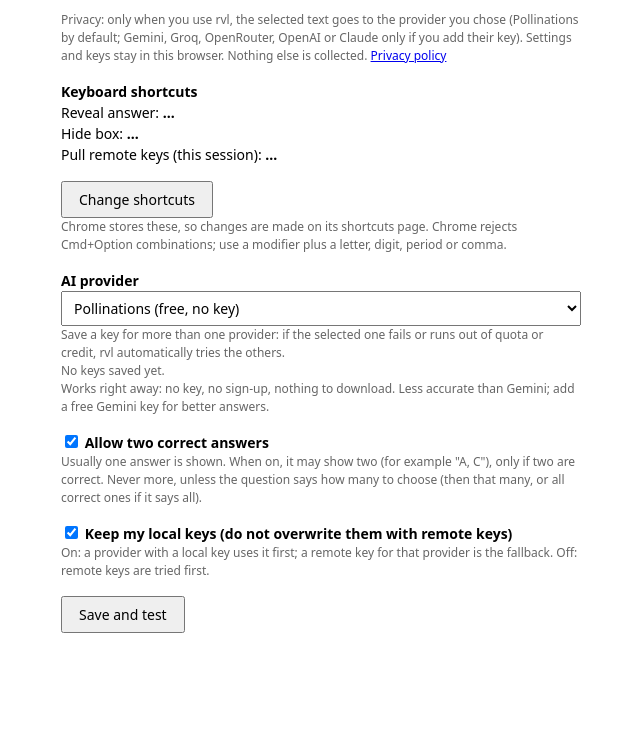
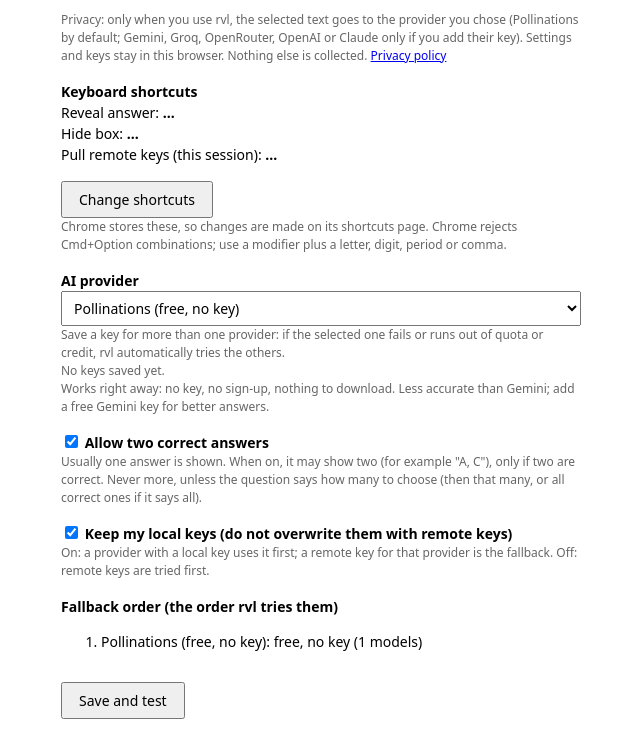
Before and after one commit to amitlas/rvl, a website with bundled scripts: page options/options.html in a window 1280 px wide. Shown: the part 117-868 px from the top of the page, without its empty margins (319-959 px from the left). Before the commit the page ends 800 px from the top, so only its background shows below. Built offline with nearby package versions, Linux system fonts and the light colour scheme; some packages are replaced by stand-ins of ours; no server answers.

Commit message:
feat(options): show the live fallback order
Co-Authored-By: Claude Haiku 5.5 <noreply@anthropic.com>

```diff
--- a/options/options.html
+++ b/options/options.html
@@ -55,6 +55,9 @@
   <label><input id="keepLocal" type="checkbox" style="width:auto"> Keep my local keys (do not overwrite them with remote keys)</label>
   <div class="hint">On: a provider with a local key uses it first; a remote key for that provider is the fallback. Off: remote keys are tried first.</div>
 
+  <label>Fallback order (the order rvl tries them)</label>
+  <ol id="fallbackOrder"></ol>
+
   <button id="save">Save and test</button>
   <div id="status"></div>
 
--- a/options/options.js
+++ b/options/options.js
@@ -1,6 +1,6 @@
 import { PROVIDERS, fetchModels, modelOptions, askChain, chainFromStorage, TEST_QUESTION, TEST_EXPECTED } from "../src/providers.js";
 import { describeTestResult } from "../src/keytest.js";
-import { normalizeStored, withEdit, withProvider, toggleKeyVisibility } from "../src/options-state.js";
+import { normalizeStored, withEdit, withProvider, toggleKeyVisibility, describeChain } from "../src/options-state.js";
 
 const providerSelect = document.getElementById("provider");
 const apiKeyInput = document.getElementById("apiKey");
@@ -100,6 +100,27 @@ document.getElementById("toggleKey").addEventListener("click", (event) => {
 const keepLocalInput = document.getElementById("keepLocal");
 chrome.storage.local.get({ keepLocalKey: true }).then(({ keepLocalKey }) => { keepLocalInput.checked = keepLocalKey !== false; });
 keepLocalInput.addEventListener("change", () => chrome.storage.local.set({ keepLocalKey: keepLocalInput.checked }));
+
+// The fallback order as rvl will try it right now: provider, key source, and models.
+async function renderFallbackOrder() {
+  const stored = await chrome.storage.local.get(null);
+  const { remoteKeys = {} } = await chrome.storage.session.get("remoteKeys");
+  const rows = describeChain(chainFromStorage(stored, remoteKeys));
+  const items = rows.map((r) => {
+    const label = PROVIDERS[r.provider].label;
+    if (PROVIDERS[r.provider].keyless) return `${label}: free, no key (${r.models.length} models)`;
+    const source = r.source === "remote" ? "remote key" : "local key";
+    const tail = String(r.apiKey ?? "").slice(-4);
+    return `${label}: ${source} ...${tail} (${r.models.length} models)`;
+  });
+  document.getElementById("fallbackOrder").replaceChildren(...items.map((t) => {
+    const li = document.createElement("li");
+    li.textContent = t;
+    return li;
+  }));
+}
+renderFallbackOrder();
+chrome.storage.onChanged.addListener(() => renderFallbackOrder());
 allowMultipleInput.addEventListener("change", () => {
   stored = { ...stored, allowMultiple: allowMultipleInput.checked };
   persist();
--- a/src/options-state.js
+++ b/src/options-state.js
@@ -33,6 +33,21 @@ export function withProvider(stored, providerId) {
 }
 
 
+// Groups a fallback chain into the rows the options page shows: one row per
+// provider and key source, in the order rvl tries them.
+export function describeChain(chain = []) {
+  const rows = [];
+  for (const c of chain) {
+    const last = rows.at(-1);
+    if (last && last.provider === c.provider && last.source === c.source) {
+      last.models.push(c.model);
+      continue;
+    }
+    rows.push({ provider: c.provider, source: c.source, apiKey: c.apiKey, models: [c.model] });
+  }
+  return rows;
+}
+
 // The API key field flips between hidden (password) and full text.
 export function toggleKeyVisibility(type) {
   return type === "password" ? "text" : "password";
```
Also changed, not shown: tests/providers.test.js (+9 -1 lines).
